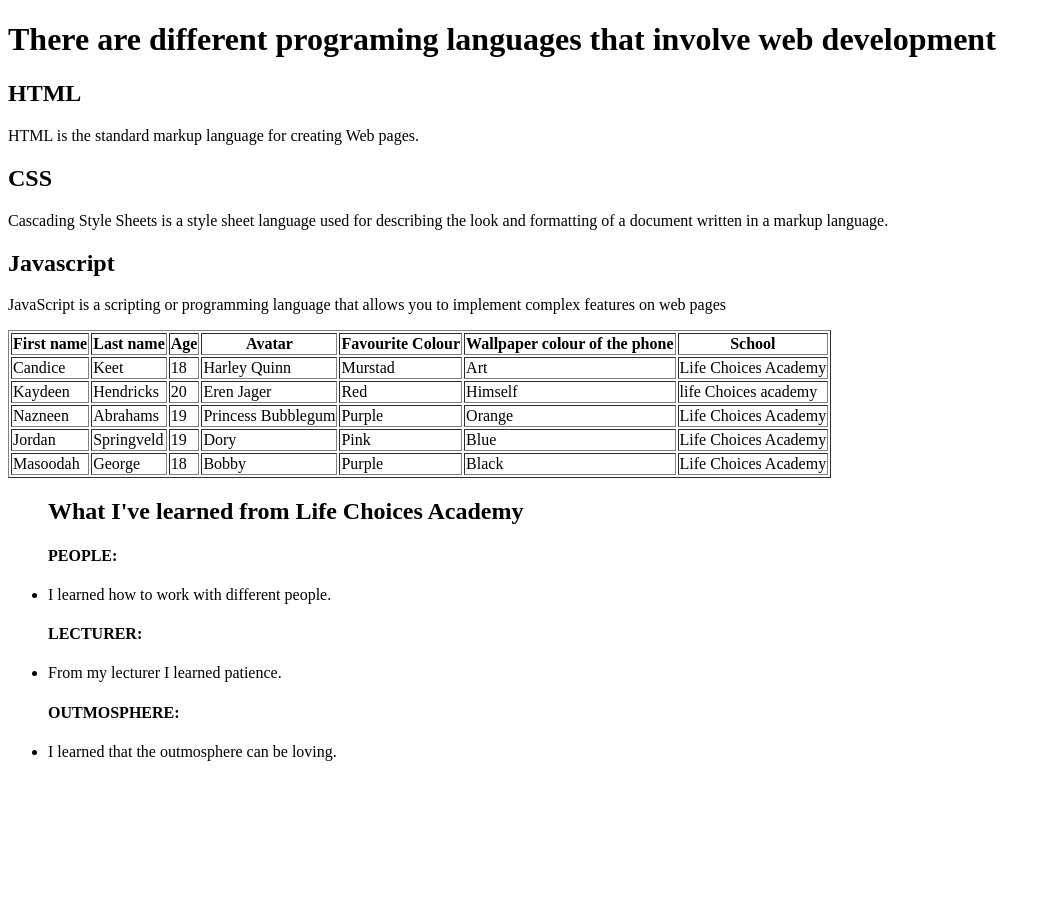
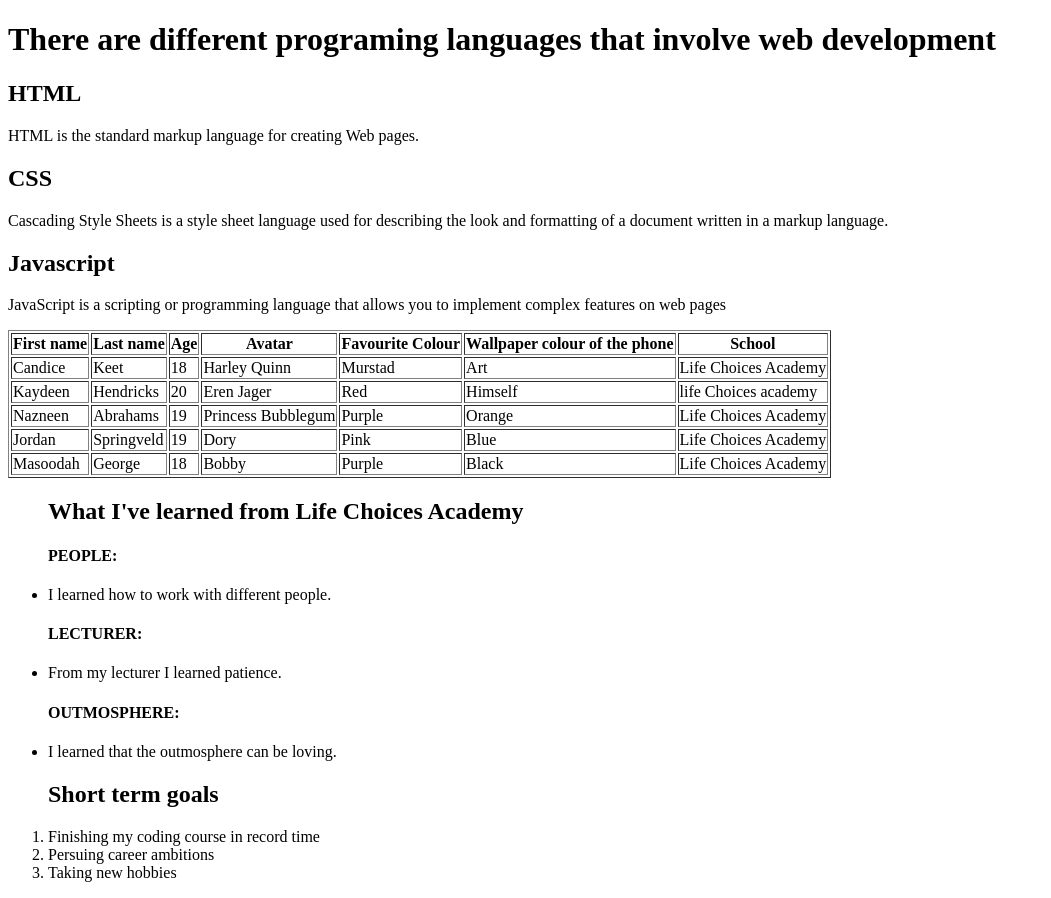
Before and after one commit to Nikilitha26/Wednesday, a plain HTML site: page index.html in a window 1280 px wide. Shown: the whole page, without its empty margins (0-1051 px from the left). Before the commit the page ends 800 px from the top, so only its background shows below. Drawn offline with Linux system fonts and the light colour scheme.

Commit message:
first commit

```diff
--- a/index.html
+++ b/index.html
@@ -91,6 +91,12 @@
                 <h4>OUTMOSPHERE:</h4>
                 <li>I learned that the outmosphere can be loving.</li>
             </ul>
+            <ol>
+                <h2>Short term goals</h2>
+                <li>Finishing my coding course in record time</li>
+                <li>Persuing career ambitions</li>
+                <li>Taking new hobbies</li>
+            </ol>
     </main>
 
 </body>
```
